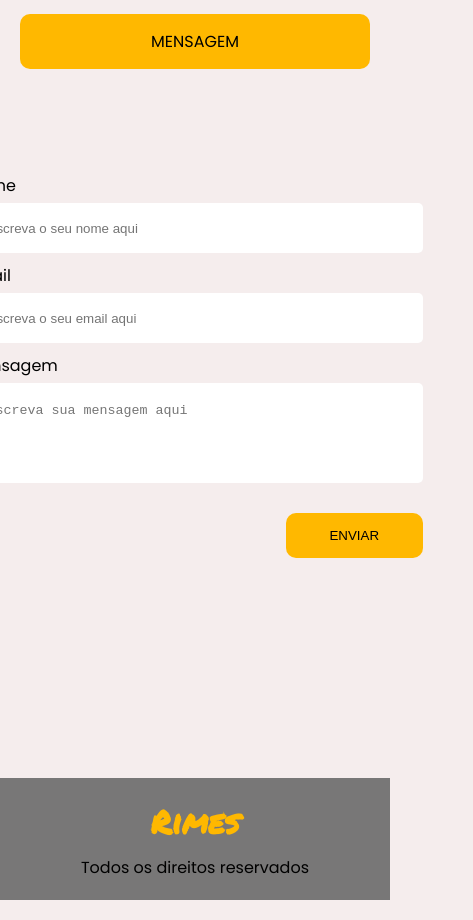
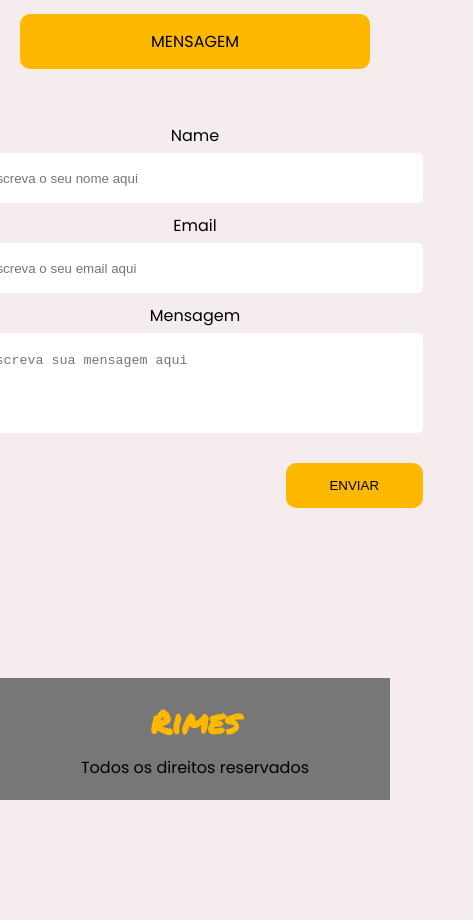
Before and after one commit to leonardorimes/portfolio, a React (Vite) app: page / in a window 390 px wide. Shown: the part 4140-5060 px from the top of the page, 473 px wide, since content can reach past the window. After the commit the page ends 4972 px from the top, so only its background shows below. Built offline with nearby package versions, Linux system fonts and the light colour scheme.

Commit message:
ajustando form

```diff
--- a/src/components/Contact.module.css
+++ b/src/components/Contact.module.css
@@ -90,8 +90,7 @@
   }
 
   .form {
-    margin-left: 30px;
-    margin: 50px;
+    text-align: center;
   }
   .content {
     flex-direction: column;
```
